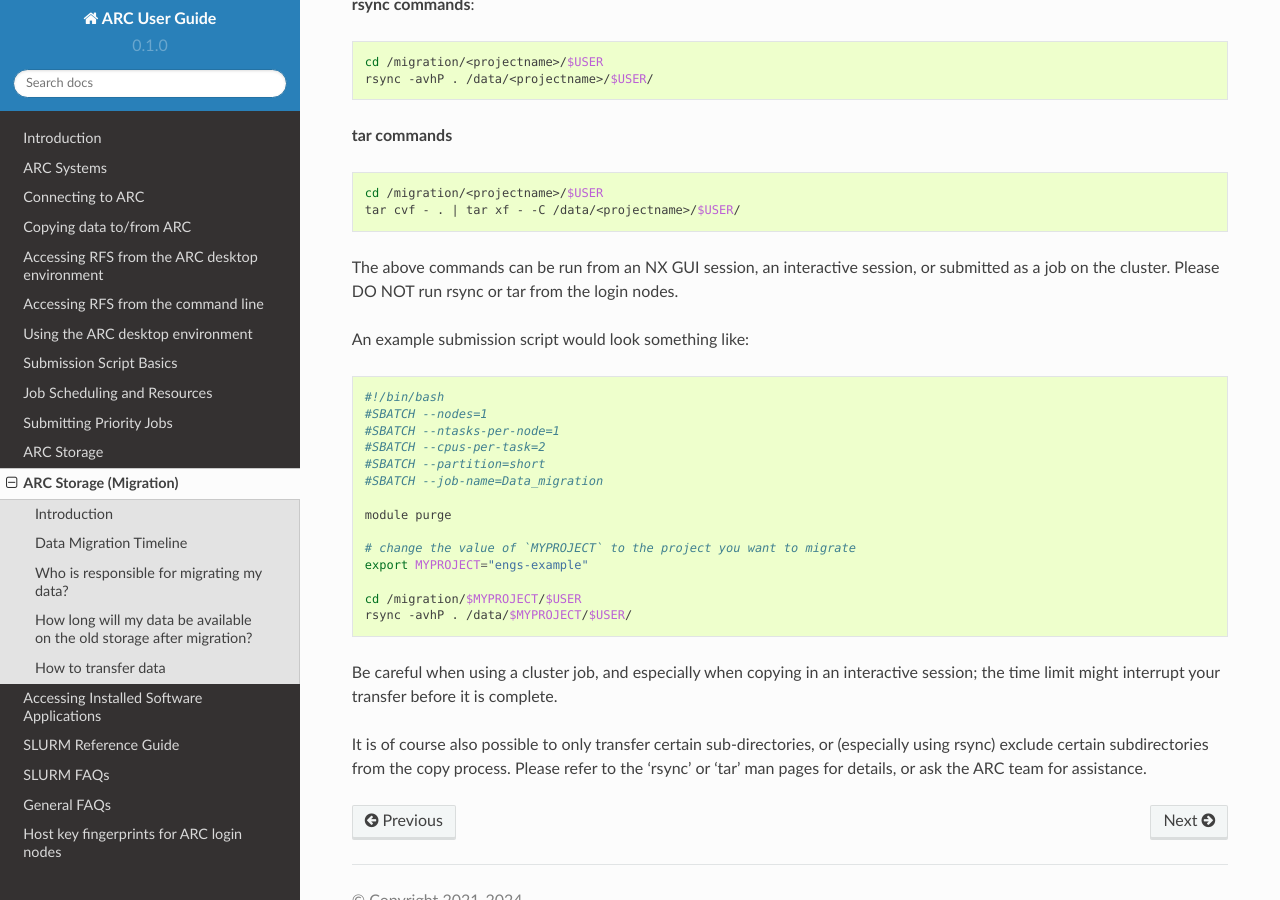
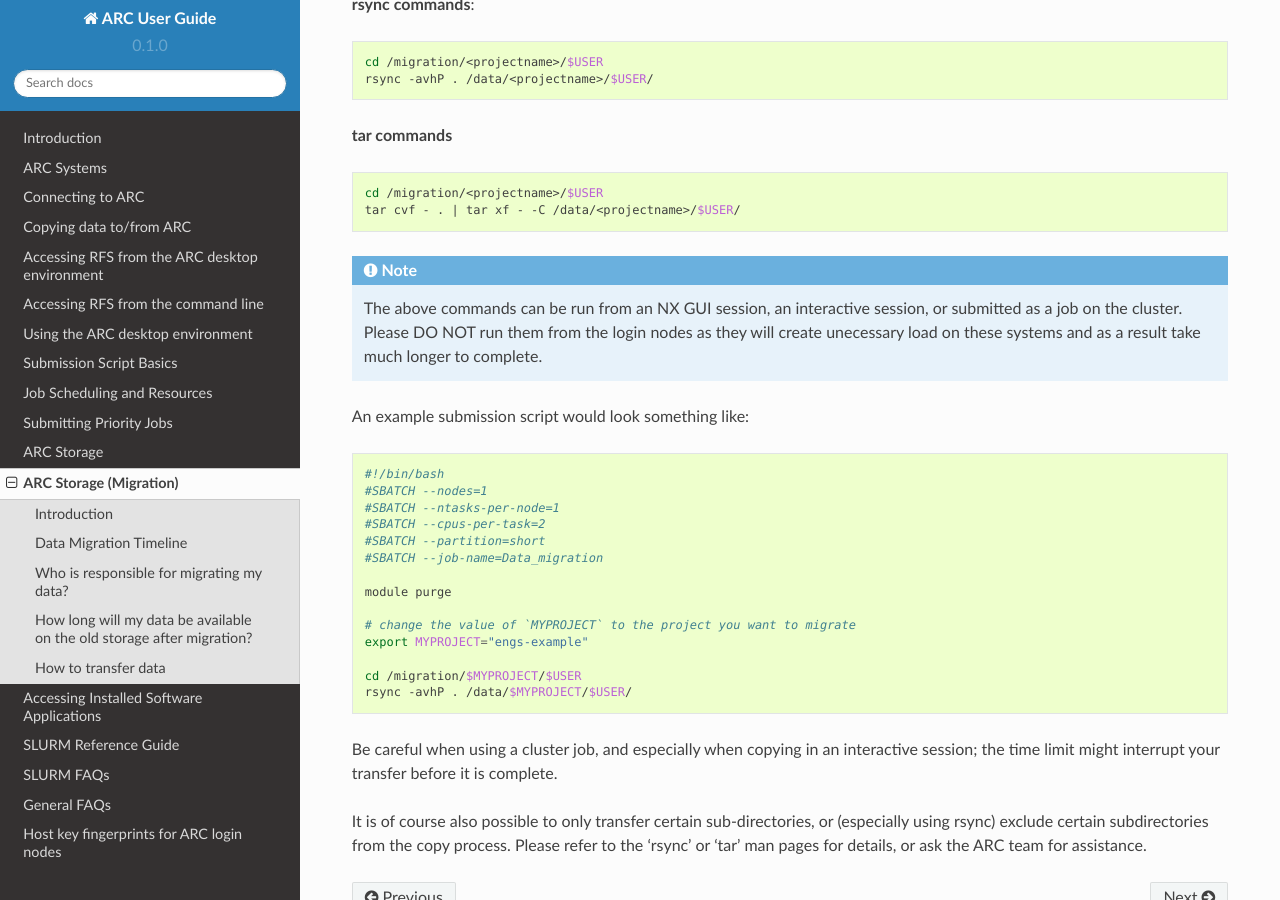
Before and after one commit to tina-friedrich/arc-user-guide, a Sphinx documentation site: the page built from docs/source/arc-storage-migration.rst, in a window 1280 px wide and 900 px high, scrolled down 1129 px. Built offline with Sphinx 7.4.7 and the Read the Docs theme 2.0.0, drawn with Linux system fonts in a browser that asks for light colours.

Commit message:
Update arc-storage-migration.rst

```diff
--- a/docs/source/arc-storage-migration.rst
+++ b/docs/source/arc-storage-migration.rst
@@ -50,7 +50,8 @@ There are many ways to copy files from one folder to another but not all are app
   cd /migration/<projectname>/$USER
   tar cvf - . | tar xf - -C /data/<projectname>/$USER/
 
-The above commands can be run from an NX GUI session, an interactive session, or submitted as a job on the cluster. Please DO NOT run rsync or tar from the login nodes.
+.. note::
+  The above commands can be run from an NX GUI session, an interactive session, or submitted as a job on the cluster. Please DO NOT run them from the login nodes as they will create unecessary load on these systems and as a result take much longer to complete.
 
 An example submission script would look something like:
 
```
